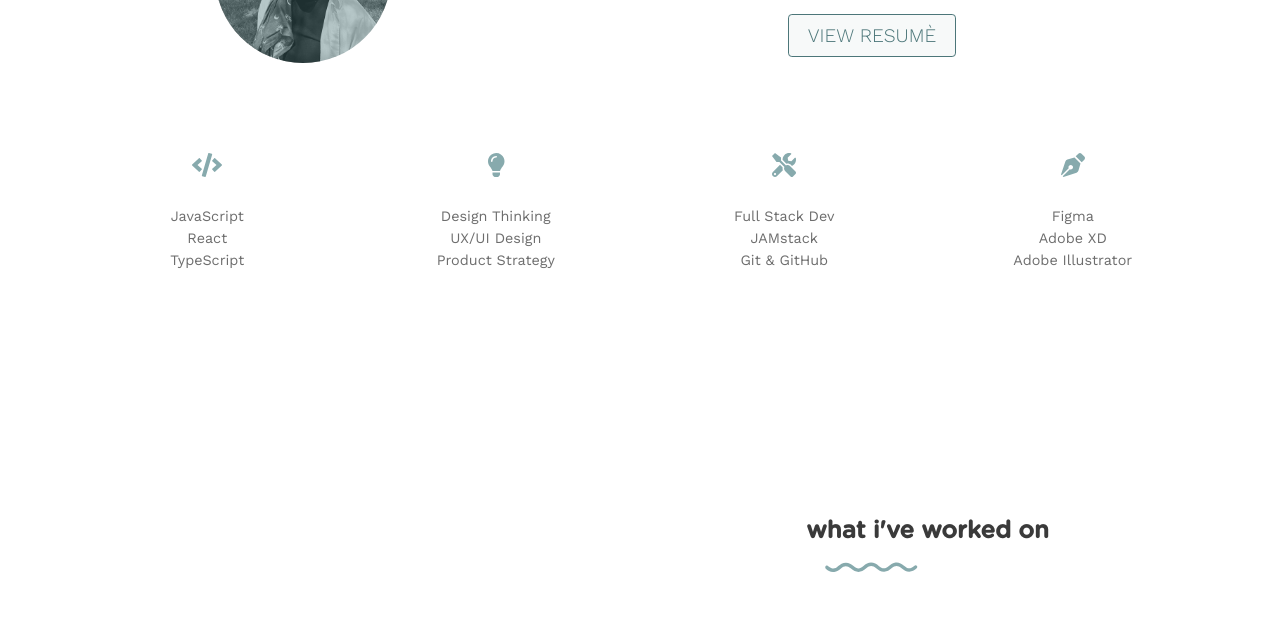
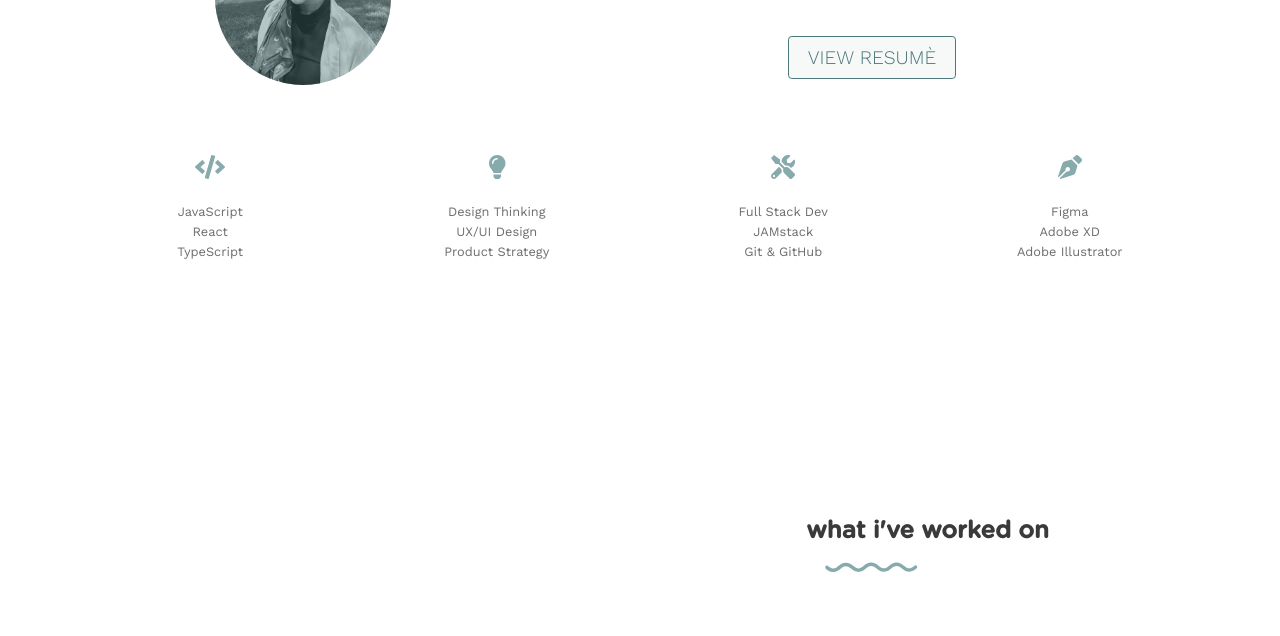
Before and after one commit to daniaalnahdi/personal-website, a website built with webpack: page src/index.html in a window 1280 px wide. Shown: the part 1114-1750 px from the top of the page. Built offline with nearby package versions, Linux system fonts and the light colour scheme.

Commit message:
fix skills layout

```diff
--- a/src/scss/modules/_list-card.scss
+++ b/src/scss/modules/_list-card.scss
@@ -4,8 +4,9 @@
   display: grid;
   grid-template-columns: 1fr 1fr;
   grid-gap: 1em;
-  margin-top: 2em;
+  margin-top: 3em;
   margin-bottom: 1em;
+  font-size: 0.5rem;
 }
 
 @media ($md-screen) {
@@ -19,8 +20,6 @@
   flex-direction: column;
   align-items: center;
   margin-top: 1.5em;
-  margin-left: 3em;
-  margin-right: 3em;
   transition: all 0.3s;
   cursor: default;
 
@@ -31,7 +30,7 @@
   li {
     margin: 0.4em;
     text-align: center;
-    font-size: 0.9rem;
+    font-size: 0.8rem;
     color: $secondary;
   }
 
```
